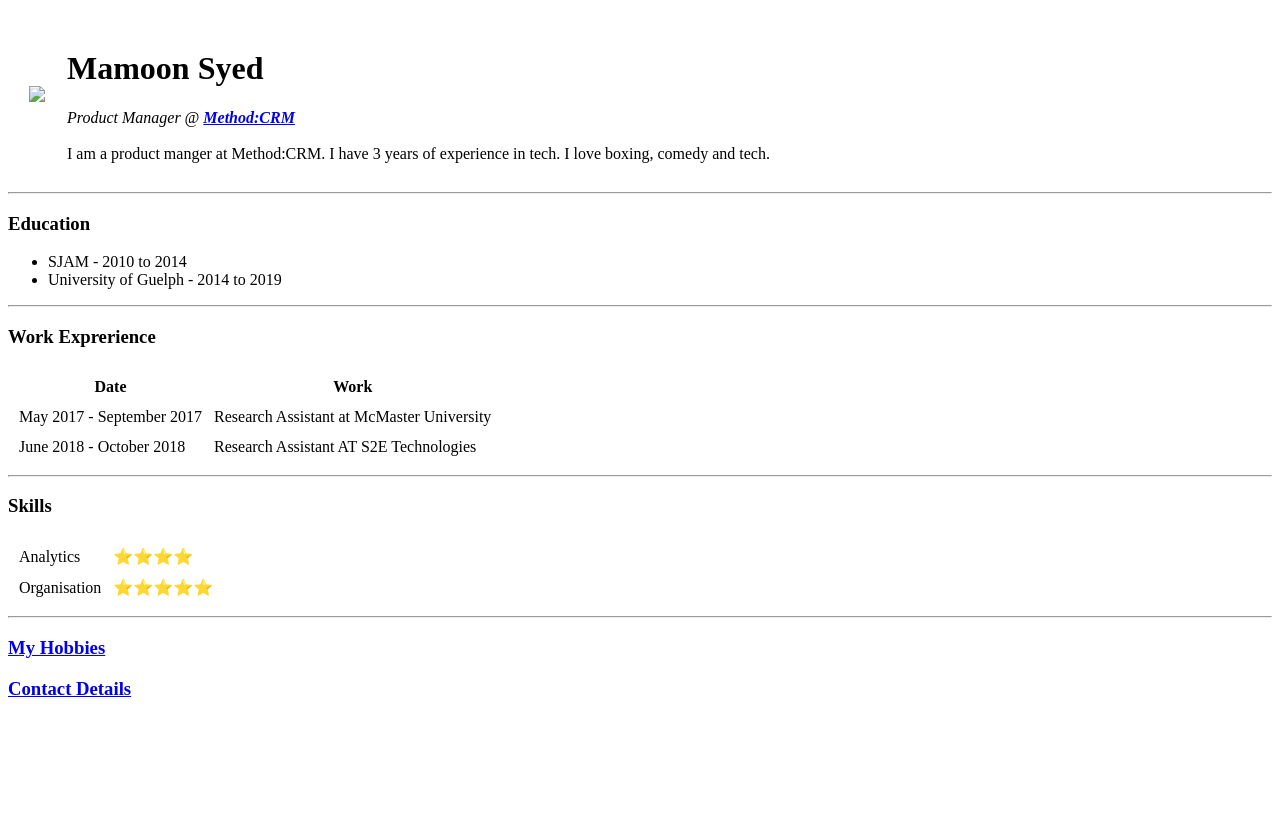
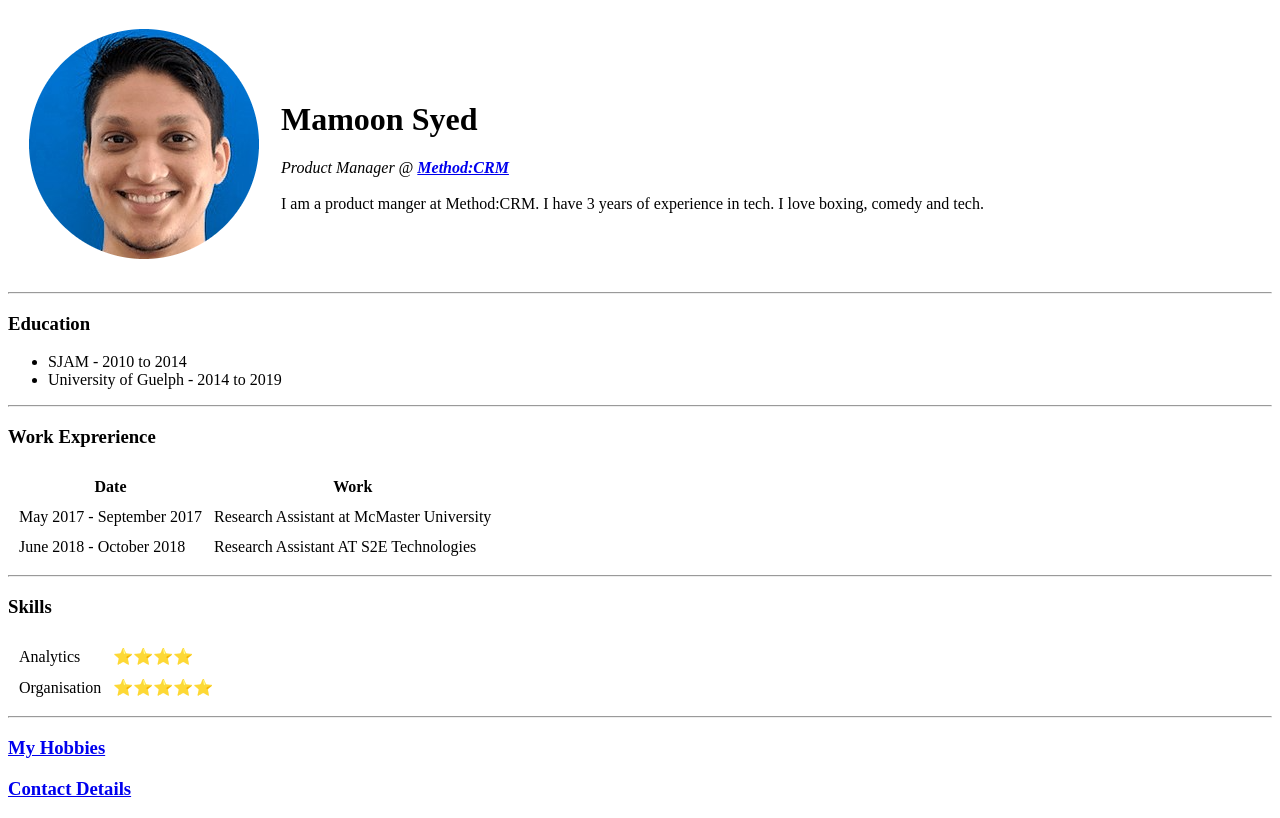
Before and after one commit to MamoonZSyed/CV, a plain HTML site: page index.html in a window 1280 px wide. Drawn offline with Linux system fonts and the light colour scheme.

Commit message:
Changed file path for image

```diff
--- a/index.html
+++ b/index.html
@@ -7,7 +7,7 @@
 <body>
 <table cellspacing = "20">
     <tr>
-        <td><img src = "images\MamoonSyed.png"></td>
+        <td><img src = "MamoonSyed.png"></td>
         <td>
             <h1>Mamoon Syed</h1>
             <p1><em>Product Manager @ <strong><a href = "https://www.method.me/" target="_blank">Method:CRM</a></strong></em></p1>
```
